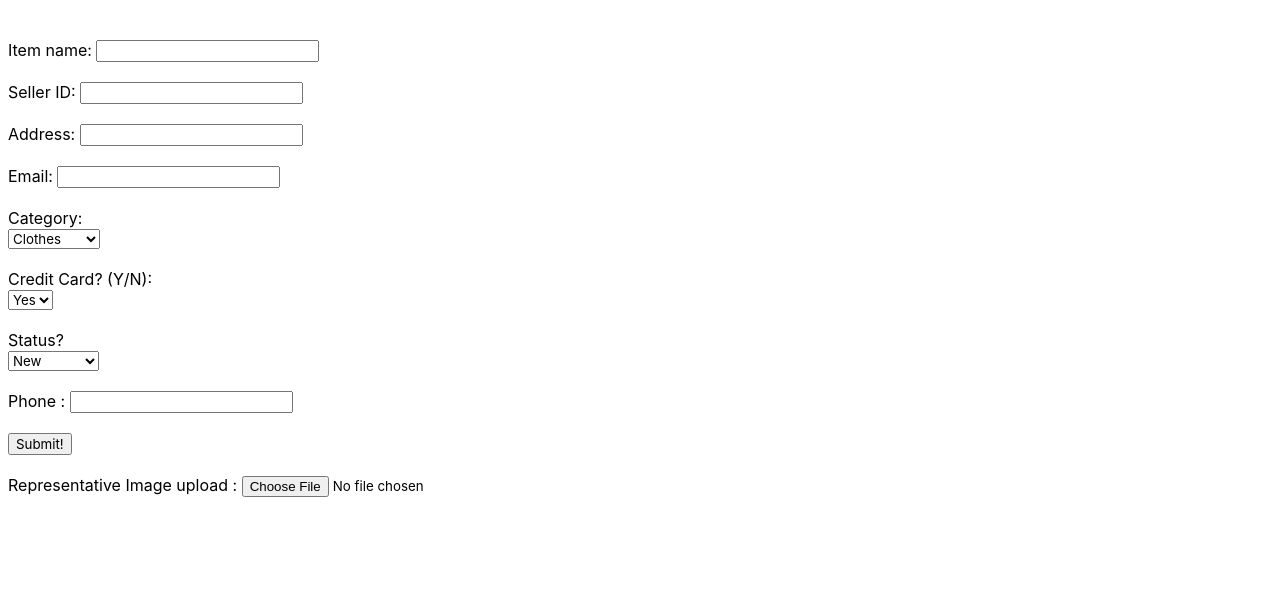
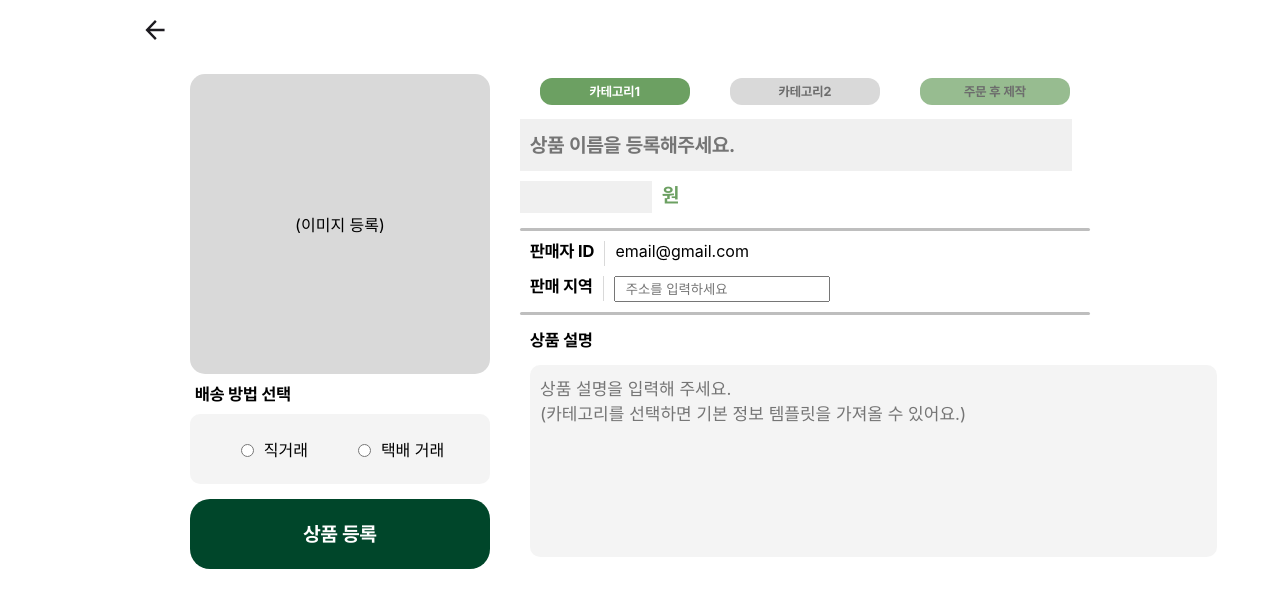
Before and after one commit to topograp2/Ewha-market, a Flask app: page /reg_items in a window 1280 px wide; the page is wider, and only the part inside the window is pictured. Shown: the part 88-696 px from the top of that part. Run offline with Flask 3, Linux system fonts and the light colour scheme; some web fonts are replaced.

Commit message:
Feat: 상품 등록 페이지

```diff
--- /dev/null
+++ b/static/css/reg_items.css
@@ -0,0 +1,210 @@
+.main-container{
+    display: flex;
+    margin: 0;
+    justify-content: center;
+    align-items: center;
+}
+.reg-item-container{
+    width: 100%;
+    margin: 0 auto;
+    max-width: 1000px;
+    justify-content: center;
+    display: flex;
+    flex-direction: column;
+    align-items: center;
+
+}
+.btn-container{
+    display: flex;
+    justify-content: flex-start;
+    width: 1000px;
+    margin-top: 15px;
+    margin-bottom: 25px;
+}
+form{
+    width: 900px;
+    flex-direction: row;
+    justify-content: space-between;
+}
+.left{
+    float:left;
+
+    width: 300px;
+    margin-right: 0;
+}
+
+.hidden{
+    display: none;
+}
+.upload{
+    width:300px;
+    height: 300px;
+    display: flex;
+    background-color: #D9D9D9;
+    border-radius: 15px;
+    text-align: center;
+    justify-content: center;
+    align-items: center;
+}
+.delivery-method{
+    font-family: 'Pretendard-Bold';
+    font-size: 17px;
+    margin-top: 10px;
+    margin-bottom: 10px;
+    padding-left: 5px;
+}
+.radio-div{
+    background-color: #D9D9D94D;
+    width: 300px;
+    height: 70px;
+    border-radius: 10px;
+    display: flex;
+    justify-content: center;
+    align-items: center;
+}
+input[type="radio"]{
+    margin-right: 10px;
+}
+.mg{
+    margin-left: 50px;
+}
+input[type="submit"]{
+    margin-top: 15px;
+    width: 300px;
+    height: 70px;
+    border-style: none;
+    outline: none;
+    cursor: pointer;
+    border-radius: 20px;
+    background-color: #00462A;
+    font-size: 20px;
+    font-family: 'Pretendard-Bold';
+    color: white;
+}
+.right{
+    float: right;
+    width:570px;
+
+    margin: 0;
+}
+.catagory{
+    display: flex;
+    flex-direction: row;
+    justify-content: space-between;
+    align-items: center;
+    height: 35px;
+}
+.catagory div{
+    display: flex;
+    justify-content: center;
+    align-items: center;
+    text-align: center;
+    width: 150px;
+    height: 27px;
+    text-align: center;
+    border-radius: 12px;
+    margin: 0;
+    padding: 0;
+    font-size: 13px;
+    font-family: 'Pretendard-Bold';
+}
+.catagory div:first-child{
+    margin-left: 20px;
+    text-align: center;
+    background-color: #6CA062;
+    color: white;
+
+}
+.catagory div:nth-child(2){
+    background-color: #D9D9D9;
+    color: #6C6C6C;
+}
+.catagory div:last-child{
+    margin-right: 20px;
+    background-color: #6CA062B3;
+    color: #6C6C6C;
+}
+
+#item-name{
+    margin-top: 10px;
+    width: 540px;
+    height: 50px;
+    border: 0px;
+    background-color: #D9D9D966;
+    font-family: 'Pretendard-Bold';
+    padding-left: 10px;
+    font-size: 20px;
+}
+.won{
+    font-family: 'Pretendard-Bold';
+    margin-top: 10px;
+    color: #6CA062;
+    font-size: 20px;
+    margin-bottom: 15px;
+}
+input[type="number"]{
+    color: #6CA062B3;
+    font-family: 'Pretendard-Bold';
+    width: 120px;
+    height: 30px;
+    border: 0px;
+    background-color: #D9D9D966;
+    padding-left: 10px;
+    margin-right: 10px;
+}
+
+.hr-style{
+    border: 0;
+    height: 3px;
+    border-radius: 10px;
+    background-color: #BEBEBE;
+}
+.seller-info{
+    margin-top: 10px;
+    margin-bottom: 10px;
+    display: flex;
+    padding-left: 10px;
+
+}
+.seller-info :first-child{
+    font-family: 'Pretendard-Bold';
+    font-size: 17px;
+    text-align: center;
+    justify-content: center;
+
+    margin: 0;
+}
+.hr-style2{
+    margin: 0;
+    margin-left: 10px;
+    margin-right: 10px;
+    padding: 0;
+    border: 0;
+    background-color: #D9D9D9;
+    width: 1px;
+    height: 25px;
+}
+.seller-info input[type="text"]{
+    margin: 0;
+    padding-left: 10px;
+    height: 20px;
+    width: 200px;
+}
+.explain-container{
+    margin-top: 15px;
+    margin-left: 10px;
+}
+.item-explain{
+    font-family: 'Pretendard-Bold';
+    font-size: 17px;
+    margin-bottom: 15px;
+}
+#textarea{
+    border: 0;
+    padding-top: 10px;
+    padding-left: 10px;
+    font-size: 17px;
+    background-color: #D9D9D94D;
+    border-radius: 10px;
+    resize: none;
+}
--- a/static/style.css
+++ b/static/style.css
@@ -1,3 +1,12 @@
+@font-face{
+    font-family: 'Pretendard-Bold';
+    src:url('../static/font/Pretendard-Bold.woff2');
+}
+@font-face {
+    font-family: 'Pretendard-Medium';
+    src: url('../static/font/Pretendard-Medium.woff2');
+}
+
 *{
 	font-family: "Pretendard Variable", Pretendard, -apple-system, BlinkMacSystemFont, system-ui, Roboto, "Helvetica Neue", "Segoe UI", "Apple SD Gothic Neo", "Noto Sans KR", "Malgun Gothic", "Apple Color Emoji", "Segoe UI Emoji", "Segoe UI Symbol", sans-serif;
 }
--- a/static/user_reg.css
+++ b/static/user_reg.css
@@ -77,6 +77,7 @@ form{
     font-family: 'Pretendard-Bold';
     font-size: 20px;
     color: #f2f2f2;
+    cursor: pointer;
 }
 .tel-container{
     width:500px;
--- a/templates/index.html
+++ b/templates/index.html
@@ -7,6 +7,7 @@
 <link rel="stylesheet" href="{{ url_for('static', filename='style.css') }}">
 <link rel="stylesheet" as="style" crossorigin href="https://cdn.jsdelivr.net/gh/orioncactus/pretendard@v1.3.9/dist/web/variable/pretendardvariable.min.css" />
 <script src="{{ url_for('static', filename='main.js') }}" defer></script>
+{% block head %}{% endblock %}
 </head>
 <body>
 <nav class="navbar">
--- a/templates/reg_items.html
+++ b/templates/reg_items.html
@@ -1,62 +1,65 @@
 {% extends "index.html" %}
 
+{% block head %}
+<link rel="stylesheet" href="{{ url_for('static', filename='css/reg_items.css') }}">
+{% endblock %}
+
 {% block section %}
+<div class="main-container">
+    <div class="reg-item-container">
+        <div class="btn-container">
+            <a href="/list"><img src="../static/svg/goBack.svg" alt="gobackbtn"></a>
+        </div>
         <form method="post" enctype="multipart/form-data" action="/submit_item_post">
-    <div><br><br>
-    <label for="name">Item name: </label>
-    <input type="text" name="name" id="name" required><br><br>
+
+            <div class="left">
+                <input class="hidden" type="file" class="image-upload" accept="image/*">
+                <div class="upload"><div>(이미지 등록)</div></div>
+                <div>
+                    <div class="delivery-method">배송 방법 선택</div>
+                    <div class="radio-div">
+                        <input type="radio" name="배송 방법" id="직거래" value="직거래"><label for="직거래">직거래</label>
+                        <input class="mg" type="radio" name="배송 방법" id="택배 거래" value="택배 거래"><label for="택배 거래">택배
+                            거래</label>
+                    </div>
+                    <input type="submit" value="상품 등록">
+                </div>
+            </div>
+            <div class="right">
+                <div class="catagory">
+                    <div>카테고리1</div>
+                    <div>카테고리2</div>
+                    <div>주문 후 제작</div>
                 </div>
                 <div>
-    <label for="seller"> Seller ID: </label>
-    <input type="text" name="seller" id="seller" required><br><br>
+                    <div>
+                        <input type="text" id="item-name" placeholder="상품 이름을 등록해주세요.">
+                        <div class="won"><input type="number">원</div>
+                        <hr class="hr-style">
+                        <div class="seller-info">
+                            <div>판매자 ID</div>
+                            <hr class="hr-style2">
+                            <div>email@gmail.com</div>
                         </div>
-    <div>
-    <label for="addr"> Address: </label>
-    <input type="text" name="addr" id="addr" required><br><br>
+                        <div class="seller-info">
+                            <div>판매 지역</div>
+                            <hr class="hr-style2">
+                            <input type="text" placeholder="주소를 입력하세요">
                         </div>
-    <div>
-    <label for="tel">Email: </label>
-    <input type="text" name=”email" id=”email" required><br><br>
+                        <hr class="hr-style">
+                        <div class="explain-container">
+                            <div class="item-explain">상품 설명</div>
+                            <textarea placeholder="상품 설명을 입력해 주세요.&#13;&#10;(카테고리를 선택하면 기본 정보 템플릿을 가져올 수 있어요.)" id="textarea" name="itemExpain" cols="60" rows="9"></textarea>
                         </div>
-    <div>
-    <label for="category">Category: </label>
-    <br>
-    <select id="category" name="category">
-    <option value="Clothes" selected> Clothes </option>
-    <option value="Beauty"> Beauty </option>
-    <option value="Books"> Books </option>
-    <option value="Furniture"> Furniture </option>
-    <option value="Electronics"> Electronics </option>
-    <option value="ETC"> ETC </option>
-    </select><br><br>
                     </div>
-    <div>
-    <label for="card">Credit Card? (Y/N): </label>
-    <br>
-    <select id="card" name="card">
-    <option value="Y" selected>Yes</option>
-    <option value="N">No</option>
-    </select><br><br>
                 </div>
-    <div>
-    <label for="status">Status? </label>
-    <br>
-    <select id="status" name="status">
-    <option value="new" selected>New</option>
-    <option value="lnew">Likely New</option>
-    <option value="used">Used</option>
-    </select><br><br>
             </div>
-    <div>
-    <label for="phone">Phone : </label>
-    <input type="text" name="phone" id="phone"><br><br>
+
+
+        </form>
     </div>
-    <div>
-    <input type="submit" value="Submit!"><br><br>
+
+
 </div>
-    <div>
-        <label for="img">Representative Image upload : </label>
-        <input type="file" name="file" /><br><br>
-    </div>
-    </form>
+
 {% endblock section %}
```
Also changed, not shown: static/svg/goBack.svg (added). Lines whose indentation alone changed are shown as unchanged.
